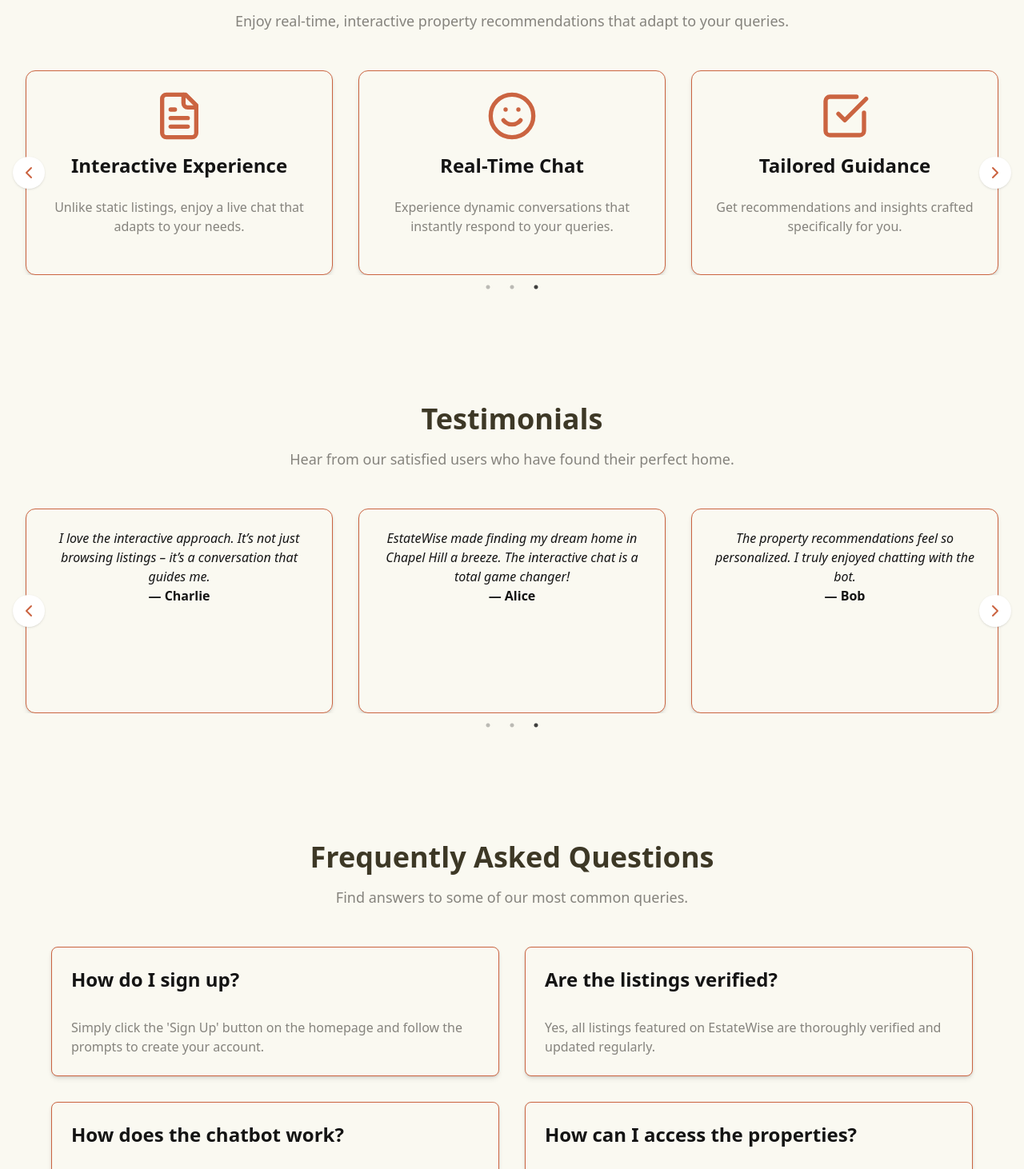
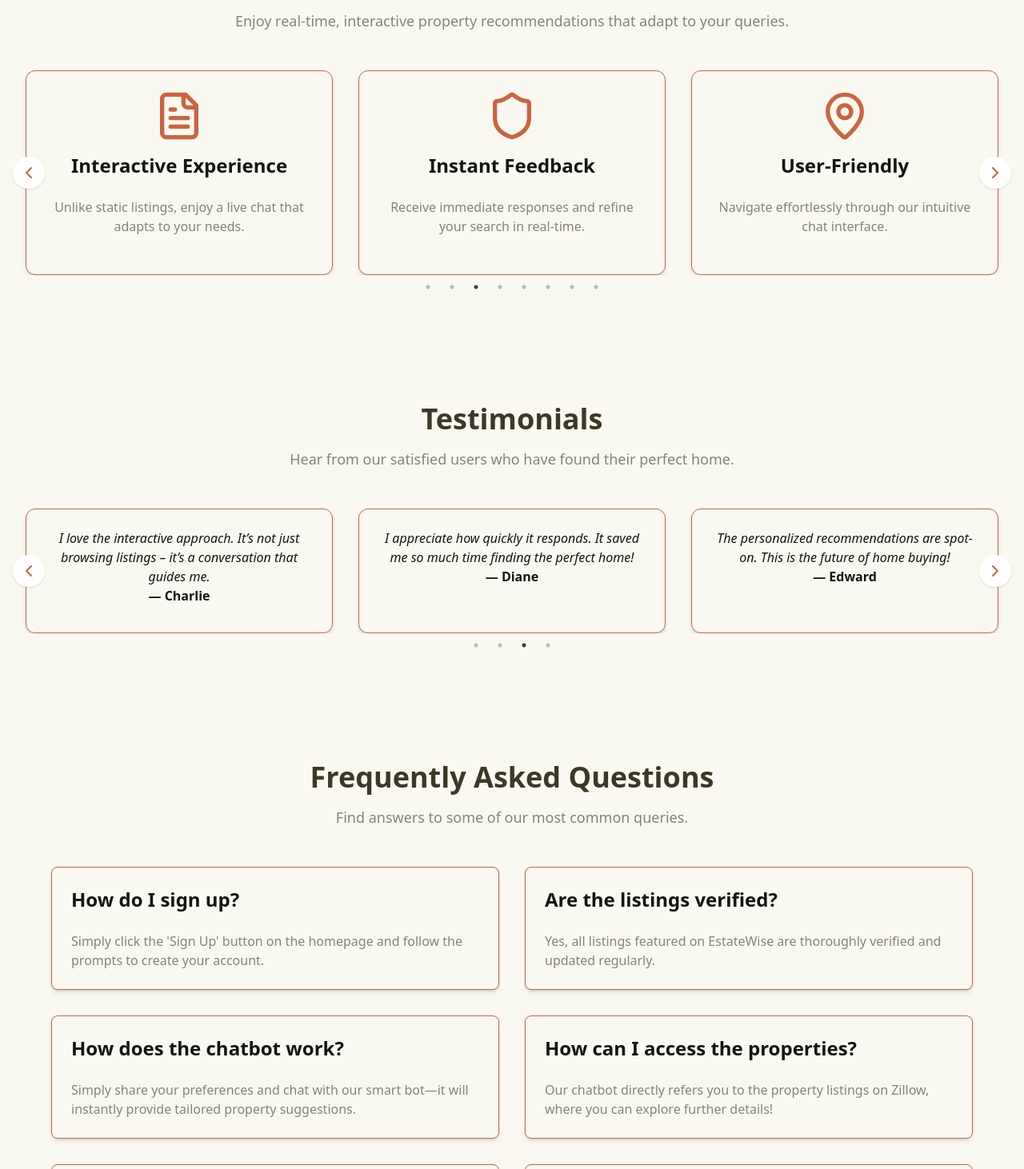
Before and after one commit to joonseolee/EstateWise-Chapel-Hill-Chatbot, a Next.js app in the folder frontend/: page / in a window 1280 px wide. Shown: the part 2028-3490 px from the top of the page at 80% size. Built offline with nearby package versions, Linux system fonts and the light colour scheme.

Commit message:
Final: App Done

```diff
--- a/frontend/pages/index.tsx
+++ b/frontend/pages/index.tsx
@@ -22,6 +22,7 @@ import {
   Smile,
   CheckSquare,
   FileText,
+  GithubIcon,
 } from "lucide-react";
 
 // Dynamically load react-slick to avoid SSR issues
@@ -77,7 +78,7 @@ function AnimatedInView({ children, className = "", delay = 0 }) {
 const sliderSettings = {
   dots: true,
   arrows: true,
-  infinite: true,
+  infinite: false,
   autoplay: true,
   autoplaySpeed: 2500,
   speed: 500,
@@ -113,8 +114,32 @@ const features = [
   {
     title: "Local Expert Insights",
     description:
-      "Receive insider recommendations directly from local real estate experts.",
+      "Receive insider recommendations directly from our chatbot, based on local market trends.",
     icon: <Star className="w-16 h-16 text-primary" />,
+  },
+  {
+    title: "User-Friendly Interface",
+    description:
+      "Navigate effortlessly through our intuitive platform designed for your convenience.",
+    icon: <User className="w-16 h-16 text-primary" />,
+  },
+  {
+    title: "Real-Time Chat",
+    description:
+      "Engage in dynamic conversations with our intelligent chatbot for instant property suggestions.",
+    icon: <Phone className="w-16 h-16 text-primary" />,
+  },
+  {
+    title: "24/7 Availability",
+    description:
+      "Access property recommendations anytime, anywhere, at your convenience.",
+    icon: <MapPin className="w-16 h-16 text-primary" />,
+  },
+  {
+    title: "Seamless Integration",
+    description:
+      "Easily connect with trusted local agents for further assistance and inquiries.",
+    icon: <CheckSquare className="w-16 h-16 text-primary" />,
   },
 ];
 
@@ -137,10 +162,22 @@ const howItWorks = [
     icon: <Phone className="w-16 h-16 text-primary" />,
   },
   {
-    title: "Connect with Agents",
+    title: "Explore Listings",
     description:
-      "Get directly connected with trusted local agents for further details.",
-    icon: <Phone className="w-16 h-16 text-primary" />,
+      "Browse through personalized property listings and get detailed information.",
+    icon: <FileText className="w-16 h-16 text-primary" />,
+  },
+  {
+    title: "View Zillow Listings",
+    description:
+      "Click on the provided links to view properties directly on Zillow.",
+    icon: <CheckSquare className="w-16 h-16 text-primary" />,
+  },
+  {
+    title: "Check Back for Updates",
+    description:
+      "Stay tuned for new listings and updates based on your preferences.",
+    icon: <TrendingUp className="w-16 h-16 text-primary" />,
   },
 ];
 
@@ -163,6 +200,47 @@ const chatAdvantages = [
       "Unlike static listings, enjoy a live chat that adapts to your needs.",
     icon: <FileText className="w-16 h-16 text-primary" />,
   },
+  {
+    title: "Instant Feedback",
+    description:
+      "Receive immediate responses and refine your search in real-time.",
+    icon: <Shield className="w-16 h-16 text-primary" />,
+  },
+  {
+    title: "User-Friendly",
+    description: "Navigate effortlessly through our intuitive chat interface.",
+    icon: <MapPin className="w-16 h-16 text-primary" />,
+  },
+  {
+    title: "24/7 Availability",
+    description:
+      "Access property recommendations anytime, anywhere, at your convenience.",
+    icon: <Phone className="w-16 h-16 text-primary" />,
+  },
+  {
+    title: "Seamless Integration",
+    description:
+      "Easily connect with trusted local agents for further assistance and inquiries.",
+    icon: <User className="w-16 h-16 text-primary" />,
+  },
+  {
+    title: "Expert Insights",
+    description:
+      "Receive insider recommendations directly from our chatbot, based on local market trends.",
+    icon: <Star className="w-16 h-16 text-primary" />,
+  },
+  {
+    title: "Verified Listings",
+    description:
+      "Browse up-to-date and verified property listings in Chapel Hill.",
+    icon: <CheckSquare className="w-16 h-16 text-primary" />,
+  },
+  {
+    title: "Real-Time Updates",
+    description:
+      "Stay informed with the latest property listings and market trends.",
+    icon: <TrendingUp className="w-16 h-16 text-primary" />,
+  },
 ];
 
 const testimonials = [
@@ -180,6 +258,21 @@ const testimonials = [
     testimonial:
       "I love the interactive approach. It’s not just browsing listings – it’s a conversation that guides me.",
     author: "— Charlie",
+  },
+  {
+    testimonial:
+      "I appreciate how quickly it responds. It saved me so much time finding the perfect home!",
+    author: "— Diane",
+  },
+  {
+    testimonial:
+      "The personalized recommendations are spot-on. This is the future of home buying!",
+    author: "— Edward",
+  },
+  {
+    testimonial:
+      "A revolutionary approach to real estate. It’s like having a personal advisor at your fingertips.",
+    author: "— Fiona",
   },
 ];
 
@@ -203,6 +296,56 @@ const faqs = [
     question: "How can I access the properties?",
     answer:
       "Our chatbot directly refers you to the property listings on Zillow, where you can explore further details!",
+  },
+  {
+    question: "What if I have more questions?",
+    answer:
+      "Feel free to reach out to ask our chatbot any other questions you may have.",
+  },
+  {
+    question: "Is there a mobile app?",
+    answer:
+      "Currently, we only have a web version, but we are working on a mobile app for a better experience.",
+  },
+  {
+    question: "Is my data safe?",
+    answer:
+      "Absolutely! We prioritize your privacy and ensure that all your data is securely stored and protected.",
+  },
+  {
+    question: "Can I change my preferences later?",
+    answer:
+      "Yes, you can update your preferences anytime through your account settings.",
+  },
+  {
+    question: "Is there a fee to use EstateWise?",
+    answer:
+      "No, EstateWise is completely free to use! We aim to provide you with the best property recommendations without any cost.",
+  },
+  {
+    question: "Can I get recommendations for other areas?",
+    answer:
+      "Currently, we focus on Chapel Hill, but we plan to expand our services to other areas in the future.",
+  },
+  {
+    question: "Do I need to create an account to use the chatbot?",
+    answer:
+      "Creating an account is optional, but it allows you to save your preferences and favorite properties.",
+  },
+  {
+    question: "How does the chatbot learn my preferences?",
+    answer:
+      "The chatbot uses your interactions and feedback to refine its recommendations over time.",
+  },
+  {
+    question: "Can I chat with a real estate agent?",
+    answer:
+      "Yes, you can connect with local agents through our platform for personalized assistance.",
+  },
+  {
+    question: "What if I encounter issues while using the app?",
+    answer:
+      "If you face any issues, please contact our support team, and we will assist you promptly.",
   },
 ];
 
@@ -395,7 +538,7 @@ export default function Home() {
               {testimonials.map((item, index) => (
                 <div key={index} className="px-4">
                   <AnimatedInView>
-                    <Card className="h-64 shadow-lg border-primary">
+                    <Card className="h-39 shadow-lg border-primary">
                       <CardContent className="flex flex-col justify-evenly text-center">
                         <p className="italic">{item.testimonial}</p>
                         <div className="flex items-center justify-center space-x-2">
@@ -425,9 +568,11 @@ export default function Home() {
           <div className="max-w-6xl mx-auto grid grid-cols-1 md:grid-cols-2 gap-8">
             {faqs.map((faq, index) => (
               <AnimatedInView key={index} delay={0.1}>
-                <Card className="shadow-lg rounded-lg p-6 transition-transform border-primary">
-                  <h3 className="text-2xl font-bold mb-2">{faq.question}</h3>
-                  <p className="text-muted-foreground">{faq.answer}</p>
+                <Card className="shadow-lg rounded-lg p-6 transition-transform border-primary h-full flex flex-col">
+                  <h3 className="text-2xl font-bold mb-0">{faq.question}</h3>
+                  <p className="text-muted-foreground flex-grow">
+                    {faq.answer}
+                  </p>
                 </Card>
               </AnimatedInView>
             ))}
@@ -443,6 +588,13 @@ export default function Home() {
               reserved.
             </p>
             <div className="mt-4 md:mt-0 flex items-center space-x-4">
+              <Link
+                href="https://github.com/hoangsonww/EstateWise-Chapel-Hill-Estate"
+                className="flex items-center hover:text-primary transition-colors"
+              >
+                <GithubIcon className="w-4 h-4 mr-1" />
+                <span className="text-sm">GitHub Repository</span>
+              </Link>
               <Link
                 href="/privacy"
                 className="flex items-center hover:text-primary transition-colors"
```
